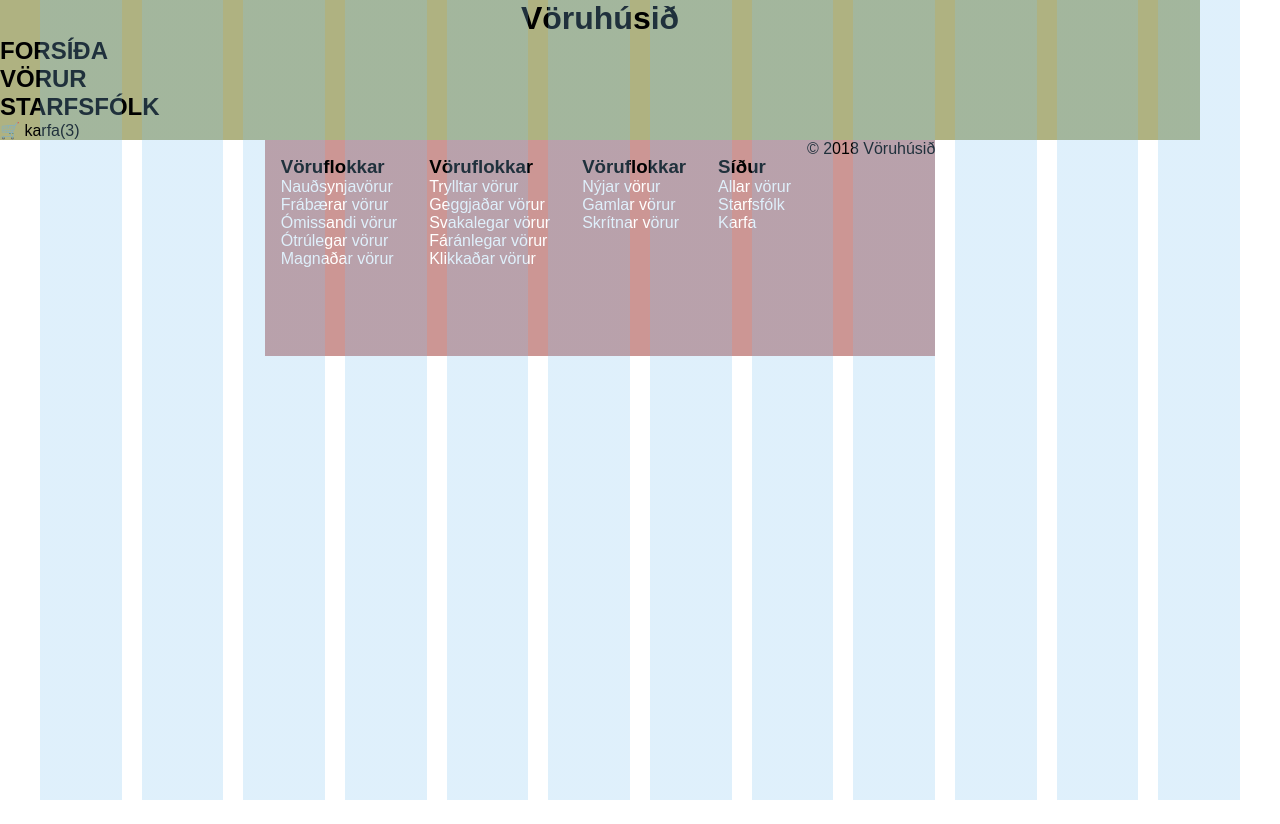
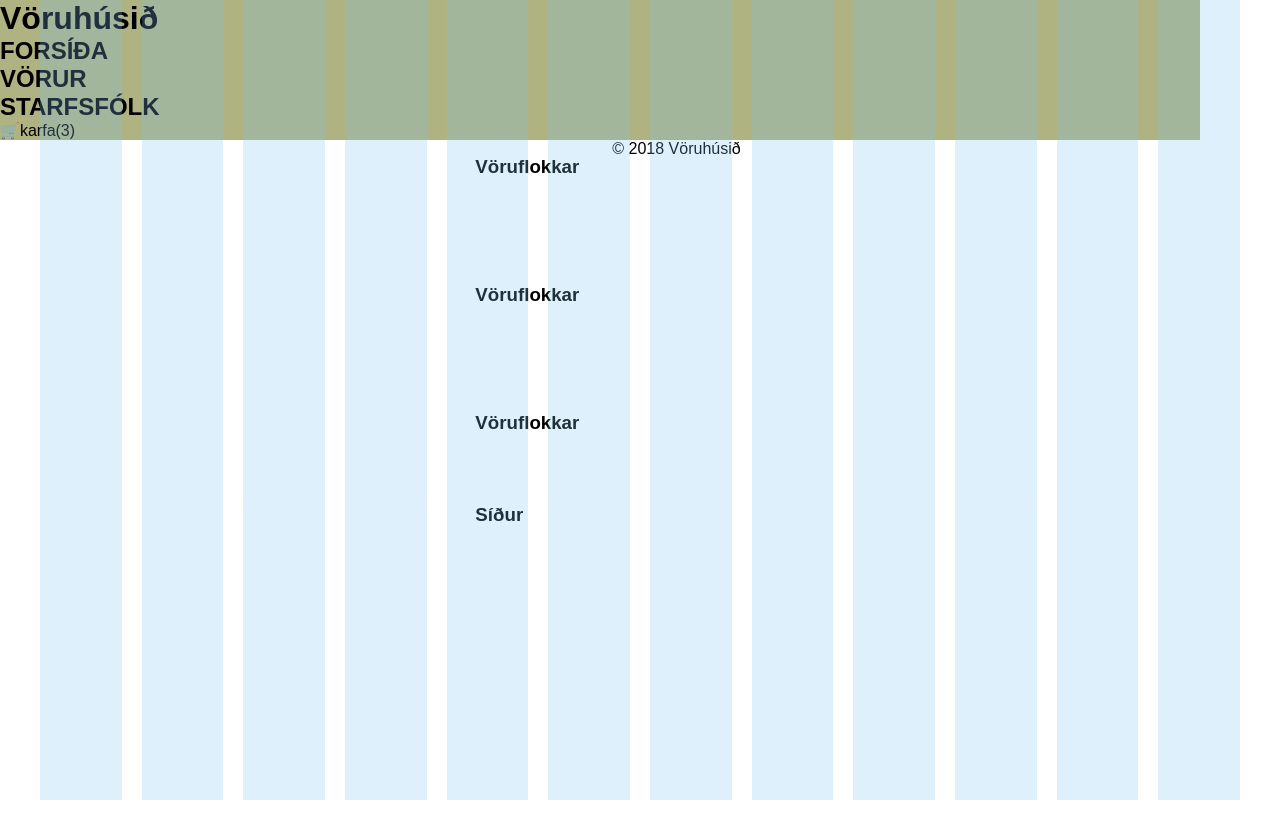
Before and after one commit to Fridrikhr/Hopaverkefni1, a website: page index.html in a window 1280 px wide. Before the commit the page ends 800 px from the top, so only its background shows below. Drawn offline with nearby package versions, Linux system fonts and the light colour scheme; files that its build step writes are made by us from their sources.

Commit message:
header og footer

```diff
--- a/index.html
+++ b/index.html
@@ -11,14 +11,20 @@
   <body>
     <main>
       <div class="grid">
+
         <div class="grid__header">
-
           <div class="grid__h1">
+            <div class="grid__h1text">
               <h1>Vöruhúsið</h1>
             </div>
+          </div>
 
+          <div class="grid__síður">
+            <div class="grid__123">
+              <div class="grid__undirstrik">
                 <div class="grid__h2">
                   <h2>FORSÍÐA</h2>
+                </div>
               </div>
 
               <div class="grid__h2">
@@ -28,15 +34,21 @@
               <div class="grid__h2">
                 <h2>STARFSFÓLK</h2>
               </div>
+            </div>
+          </div>
 
           <div class="grid__karfa">
-            <p>🛒 karfa(3)</p>
+            <div class="grid__k">
+              <p>🛒karfa(3)</p>
+            </div>
+
           </div>
         </div>
 
       <footer class="grid__footer">
         <div class="grid__footer">
 
+          <div class="grid__linkar">
             <div class="grid__col">
               <h3>Vöruflokkar</h3>
               <a href="pages/products.html">Nauðsynjavörur</a>
@@ -68,12 +80,14 @@
              <a href="pages/staff.html">Starfsfólk</a>
              <a href="pages/cart.html">Karfa</a>
             </div>
+          </div>
 
-          <div class="grid__logo">
+          <div class="grid__c">
+            <div class="grid__copyrigt">
               <p>© 2018 Vöruhúsið</p>
             </div>
+          </div>
 
-          </div>
         </div>
       </footer>
     </main>
--- a/styles.scss
+++ b/styles.scss
@@ -30,32 +30,36 @@ div.grid {
   height: 100%;
   max-width: 1200px;
 
-  font: 16px;
+  font-size: 16px;
   font-family: Arial;
 }
 
 div.grid__header {
+  display: flex;
+  justify-content: center;
   background-color: #afb281;
-  justify-content: center;
-  flex-flow: row nowrap;
+  flex-direction: column;
+
   width: 100%;
 }
 
 div.grid__h1 {
+  display: flex;
+  flex-flow: row;
   text-align: center;
-  font: bold;
+  text-decoration: bold;
 }
 
 div.grid__h2 {
   display: flex;
-  flex-direction: row;
+  flex-flow: row;
 }
 
 div.grid__footer {
   display: flex;
   flex-flow: row nowrap;
   justify-content: space-between;
-  background-color: #cc9694;
+  /*background-color: #cc9694;*/
   width: fill;
   height: 150%;
 }
@@ -74,5 +78,6 @@ a:link, a:visited {
 
 
 
+
 // TODO sækja allar sass skrár
 // @import "scss/...";
```
Lines whose indentation alone changed are shown as unchanged.
